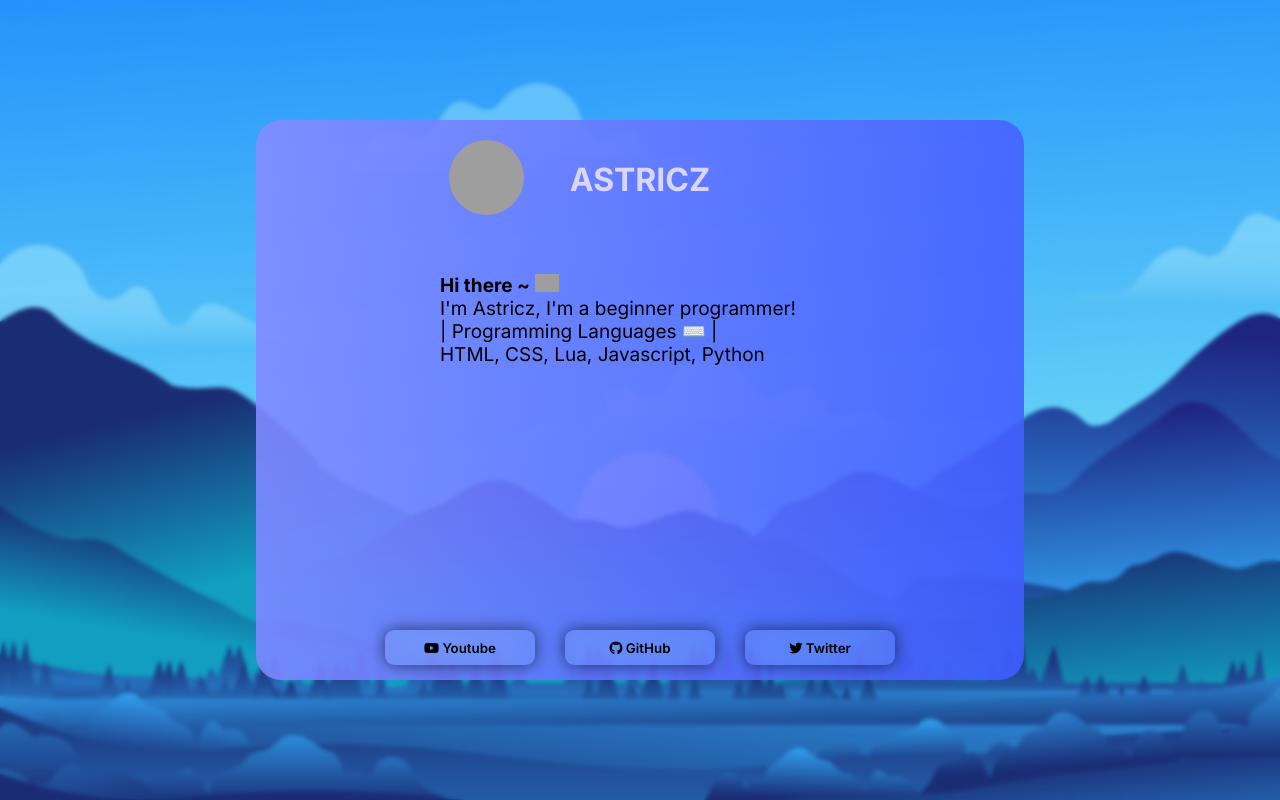
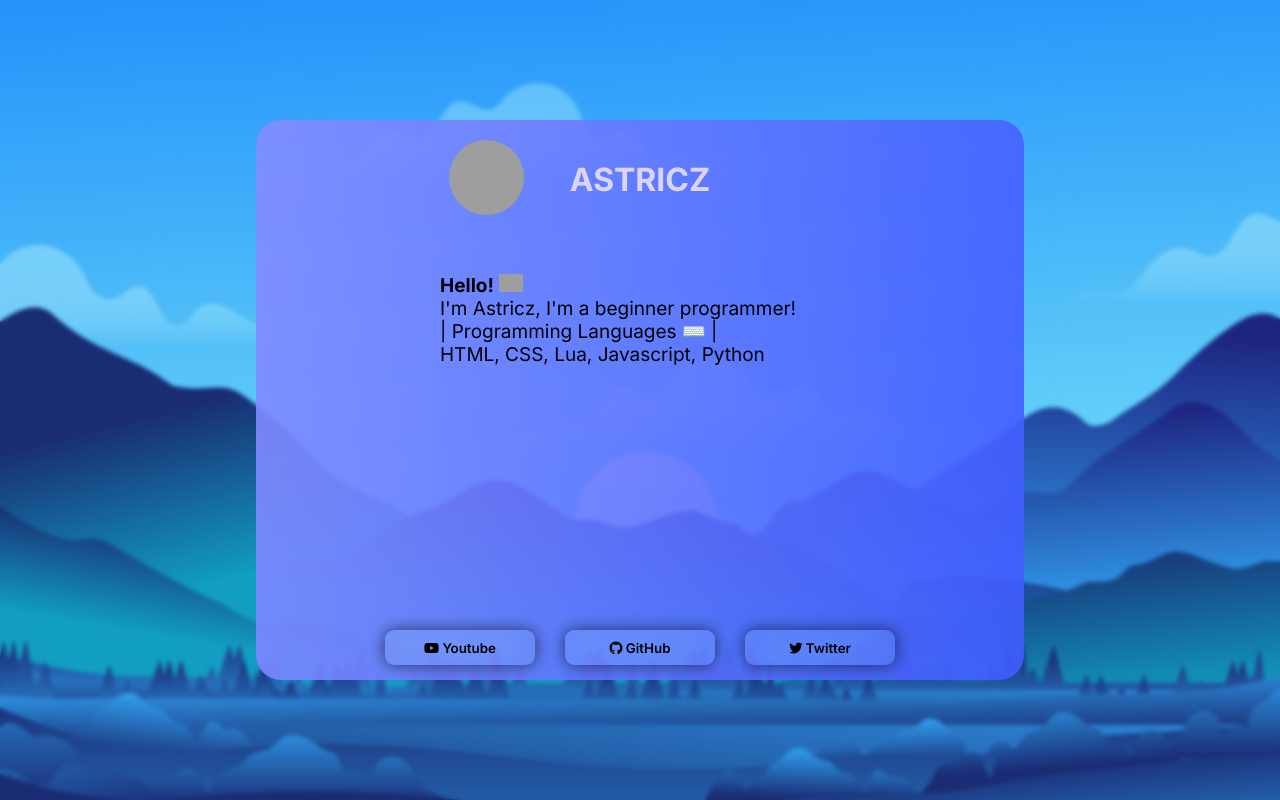
Before and after one commit to Astricz/astricz.info, a plain HTML site: page index.html in a window 1280 px wide. Drawn offline with Linux system fonts and the light colour scheme; grey boxes are pictures that could not be loaded.

Commit message:
Update 2.2

```diff
--- a/index.html
+++ b/index.html
@@ -29,7 +29,7 @@
         <h1>ASTRICZ</h1>
         <img src="https://avatars.githubusercontent.com/u/142836244?v=4" class="pfp">
         <div class="text">
-          <p><strong>Hi there ~</strong> <img src="https://user-images.githubusercontent.com/1303154/88677602-1635ba80-d120-11ea-84d8-d263ba5fc3c0.gif" width="24px" alt="hi"></p>
+          <p><strong>Hello!</strong> <img src="https://user-images.githubusercontent.com/1303154/88677602-1635ba80-d120-11ea-84d8-d263ba5fc3c0.gif" width="24px" alt="hi"></p>
           <p>I'm Astricz, I'm a beginner programmer!</p>
           <p>| Programming Languages ⌨️ |</p>
           <p>HTML, CSS, Lua, Javascript, Python</p>
```
Also changed, not shown: styles.css (line endings or trailing spaces).
